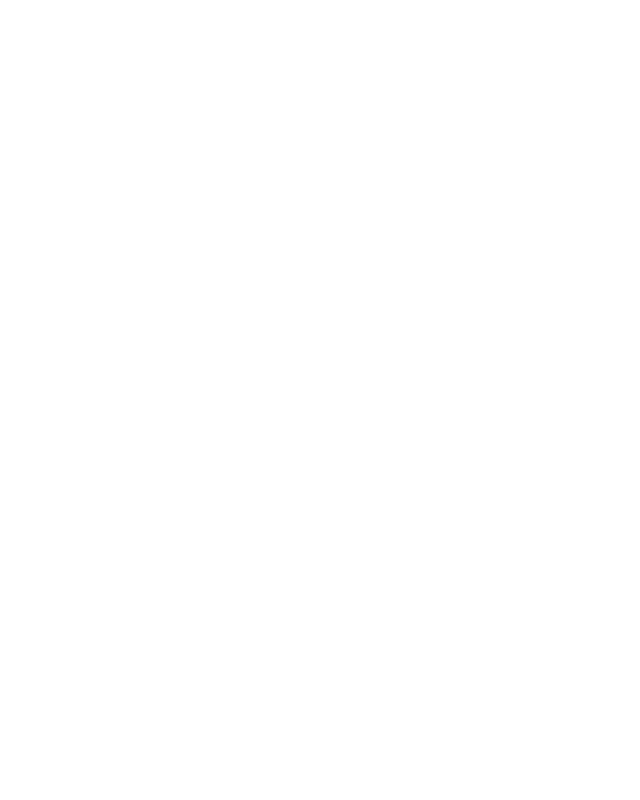
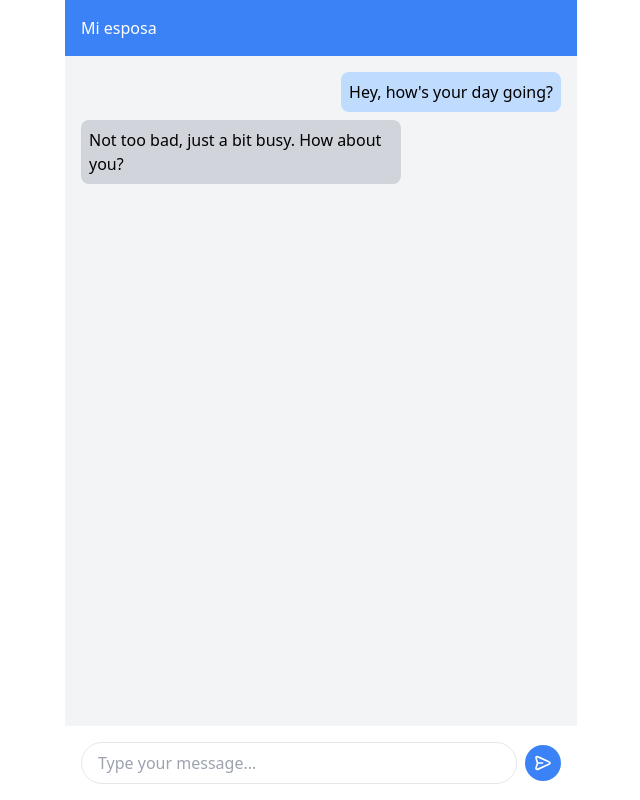
Before and after one commit to dylanson25/vuejs3-reinforcement-course, a Vue app in the folder 04-indecision-app/: page / in a window 1280 px wide. Shown: the whole page, without its empty margins (319-959 px from the left). Built offline with nearby package versions, Linux system fonts and the light colour scheme.

Commit message:
[seccion 4] - estructura y diseno del chat

```diff
--- a/04-indecision-app/src/App.vue
+++ b/04-indecision-app/src/App.vue
@@ -1,5 +1,7 @@
-<script setup lang="ts"></script>
+<template>
+  <IndecisionView />
+</template>
 
-<template>
-  <main></main>
-</template>
+<script setup lang="ts">
+import IndecisionView from './views/IndecisionView.vue'
+</script>
--- /dev/null
+++ b/04-indecision-app/src/components/ChatMessage/ChatMessage.vue
@@ -0,0 +1,20 @@
+<template>
+  <div class="flex-1 overflow-y-auto p-4">
+    <div class="flex flex-col space-y-2">
+      <!-- Messages go here -->
+      <!-- Example Message -->
+      <div class="flex justify-end">
+        <div class="bg-blue-200 text-black p-2 rounded-lg max-w-xs">
+          Hey, how's your day going?
+        </div>
+      </div>
+
+      <!-- Example Received Message -->
+      <div class="flex">
+        <div class="bg-gray-300 text-black p-2 rounded-lg max-w-xs">
+          Not too bad, just a bit busy. How about you?
+        </div>
+      </div>
+    </div>
+  </div>
+</template>
--- /dev/null
+++ b/04-indecision-app/src/components/MessageBox/MessageBox.vue
@@ -0,0 +1,37 @@
+<template>
+  <div class="bg-white p-4 flex items-center">
+    <input
+      type="text"
+      placeholder="Type your message..."
+      class="flex-1 border rounded-full px-4 py-2 focus:outline-none"
+    />
+    <button
+      class="bg-blue-500 text-white rounded-full p-2 ml-2 hover:bg-blue-600 focus:outline-none"
+    >
+      <svg
+        width="20px"
+        height="20px"
+        viewBox="0 0 24 24"
+        fill="none"
+        xmlns="http://www.w3.org/2000/svg"
+        stroke="#ffffff"
+      >
+        <g id="SVGRepo_bgCarrier" stroke-width="0"></g>
+        <g
+          id="SVGRepo_tracerCarrier"
+          stroke-linecap="round"
+          stroke-linejoin="round"
+        ></g>
+        <g id="SVGRepo_iconCarrier">
+          <path
+            d="M11.5003 12H5.41872M5.24634 12.7972L4.24158 15.7986C3.69128 17.4424 3.41613 18.2643 3.61359 18.7704C3.78506 19.21 4.15335 19.5432 4.6078 19.6701C5.13111 19.8161 5.92151 19.4604 7.50231 18.7491L17.6367 14.1886C19.1797 13.4942 19.9512 13.1471 20.1896 12.6648C20.3968 12.2458 20.3968 11.7541 20.1896 11.3351C19.9512 10.8529 19.1797 10.5057 17.6367 9.81135L7.48483 5.24303C5.90879 4.53382 5.12078 4.17921 4.59799 4.32468C4.14397 4.45101 3.77572 4.78336 3.60365 5.22209C3.40551 5.72728 3.67772 6.54741 4.22215 8.18767L5.24829 11.2793C5.34179 11.561 5.38855 11.7019 5.407 11.8459C5.42338 11.9738 5.42321 12.1032 5.40651 12.231C5.38768 12.375 5.34057 12.5157 5.24634 12.7972Z"
+            stroke="#ffffff"
+            stroke-width="2"
+            stroke-linecap="round"
+            stroke-linejoin="round"
+          ></path>
+        </g>
+      </svg>
+    </button>
+  </div>
+</template>
--- /dev/null
+++ b/04-indecision-app/src/views/IndecisionView.vue
@@ -0,0 +1,15 @@
+<template>
+  <div class="bg-gray-100 h-screen flex flex-col max-w-lg mx-auto">
+    <div class="bg-blue-500 p-4 text-white flex justify-between items-center">
+      <span>Mi esposa</span>
+    </div>
+
+    <ChatMessage />
+    <MessageBox />
+  </div>
+</template>
+
+<script lang="ts" setup>
+import ChatMessage from '@/components/ChatMessage/ChatMessage.vue'
+import MessageBox from '@/components/MessageBox/MessageBox.vue'
+</script>
--- a/04-indecision-app/tailwind.config.js
+++ b/04-indecision-app/tailwind.config.js
@@ -1,7 +1,6 @@
 /** @type {import('tailwindcss').Config} */
 export default {
-  purge: ['./index.html', './src/**/*.{vue,js,ts,jsx,tsx}'],
-  content: [],
+  content: ['./public/**/*.html', './src/**/*.{js,jsx,ts,tsx,vue}'],
   theme: {
     extend: {},
   },
```
